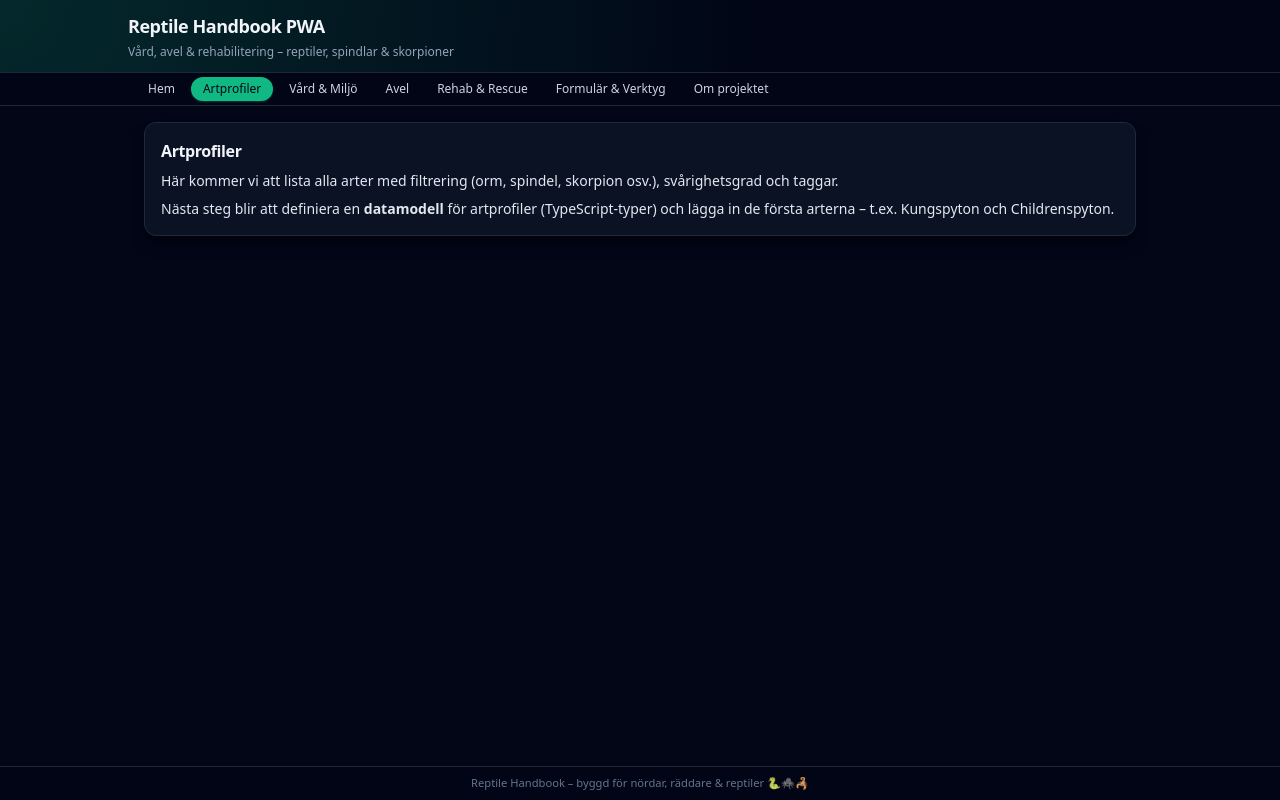
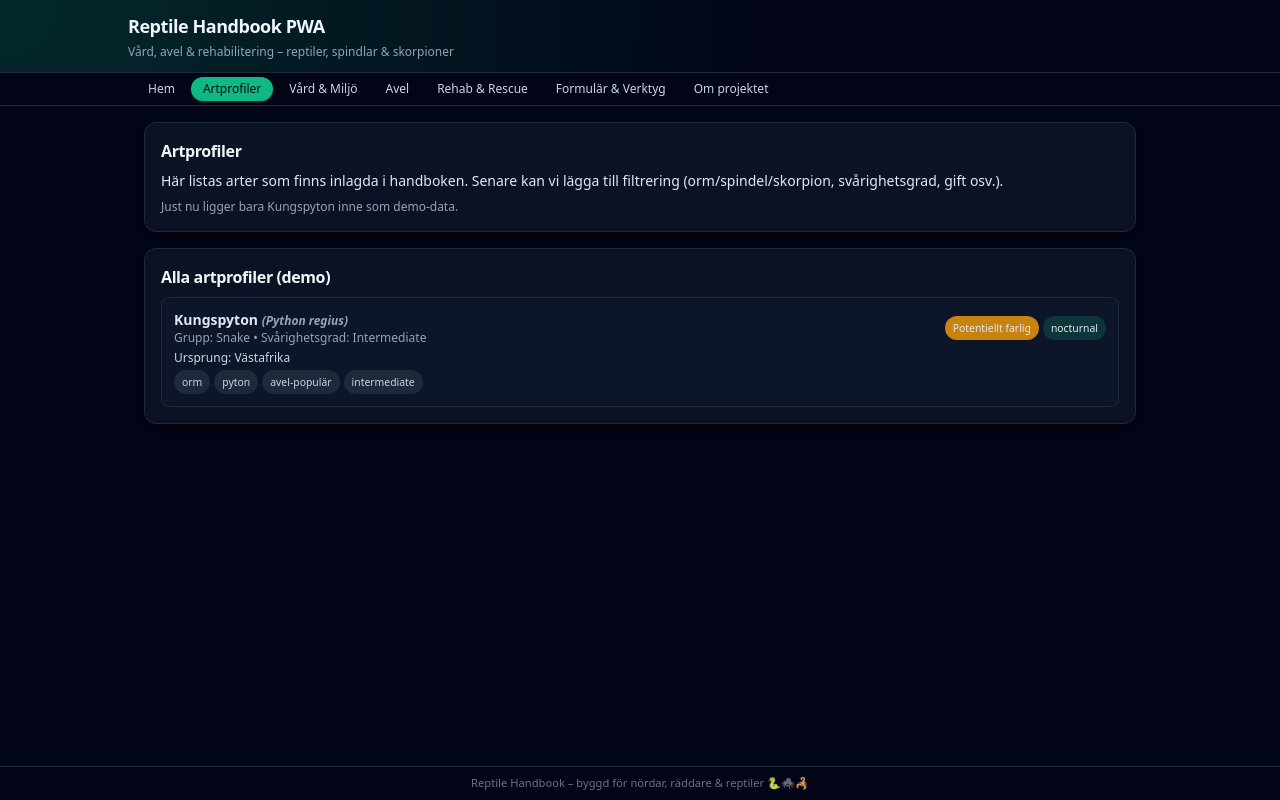
Before and after one commit to RobynT98/reptile-handbook-pwa, a React (Vite) app: page / in a window 1280 px wide. Both pictures are taken after a click on the button "Artprofiler". Built offline with nearby package versions, Linux system fonts and the light colour scheme.

Commit message:
Update App.tsx

```diff
--- a/src/App.tsx
+++ b/src/App.tsx
@@ -1,4 +1,6 @@
 import React, { useState } from 'react';
+import { speciesList } from './data/species';
+import type { SpeciesProfile } from './types/species';
 
 type TabKey =
   | 'home'
@@ -89,7 +91,7 @@ const Card: React.FC<{ title: string; children: React.ReactNode }> = ({
   </section>
 );
 
-/* --- Sidor (placeholder, fylls på sen) --- */
+/* --- Sidor --- */
 
 const HomePage: React.FC = () => (
   <div className="space-y-4">
@@ -115,19 +117,82 @@ const HomePage: React.FC = () => (
   </div>
 );
 
-const SpeciesPage: React.FC = () => (
+const SpeciesPage: React.FC = () => {
+  const hasSpecies = speciesList.length > 0;
+
+  return (
+    <div className="space-y-4">
       <Card title="Artprofiler">
         <p>
-      Här kommer vi att lista alla arter med filtrering (orm, spindel,
-      skorpion osv.), svårighetsgrad och taggar.
+          Här listas arter som finns inlagda i handboken. Senare kan vi lägga
+          till filtrering (orm/spindel/skorpion, svårighetsgrad, gift osv.).
         </p>
-    <p>
-      Nästa steg blir att definiera en <strong>datamodell</strong> för
-      artprofiler (TypeScript-typer) och lägga in de första arterna – t.ex.
-      Kungspyton och Childrenspyton.
+        <p className="text-xs text-slate-400">
+          Just nu ligger bara Kungspyton inne som demo-data.
         </p>
       </Card>
+
+      <Card title="Alla artprofiler (demo)">
+        {!hasSpecies && <p>Inga artprofiler inlagda ännu.</p>}
+
+        {hasSpecies && (
+          <ul className="space-y-2">
+            {speciesList.map((sp: SpeciesProfile) => (
+              <li
+                key={sp.id}
+                className="flex flex-col gap-1 rounded-lg border border-slate-800 bg-slate-900/70 p-3 text-sm"
+              >
+                <div className="flex flex-wrap items-center justify-between gap-2">
+                  <div>
+                    <p className="font-semibold">
+                      {sp.commonName}{' '}
+                      <span className="text-xs italic text-slate-400">
+                        ({sp.scientificName})
+                      </span>
+                    </p>
+                    <p className="text-xs capitalize text-slate-400">
+                      Grupp: {sp.group} • Svårighetsgrad: {sp.careLevel}
+                    </p>
+                  </div>
+                  <div className="flex flex-wrap gap-1 text-[0.65rem]">
+                    {sp.venomous && (
+                      <span className="rounded-full bg-red-600/80 px-2 py-0.5 text-[0.65rem]">
+                        Giftig
+                      </span>
+                    )}
+                    {sp.potentiallyDangerous && !sp.venomous && (
+                      <span className="rounded-full bg-amber-500/80 px-2 py-0.5 text-[0.65rem]">
+                        Potentiellt farlig
+                      </span>
+                    )}
+                    <span className="rounded-full bg-emerald-500/20 px-2 py-0.5">
+                      {sp.activity}
+                    </span>
+                  </div>
+                </div>
+
+                <p className="text-xs text-slate-300">
+                  Ursprung: {sp.origin.join(', ')}
+                </p>
+
+                <div className="flex flex-wrap gap-1 text-[0.65rem] text-slate-300">
+                  {sp.tags.map((tag) => (
+                    <span
+                      key={tag}
+                      className="rounded-full bg-slate-800 px-2 py-0.5"
+                    >
+                      {tag}
+                    </span>
+                  ))}
+                </div>
+              </li>
+            ))}
+          </ul>
+        )}
+      </Card>
+    </div>
   );
+};
 
 const CarePage: React.FC = () => (
   <Card title="Vård & Miljö">
```
Lines whose indentation alone changed are shown as unchanged.
